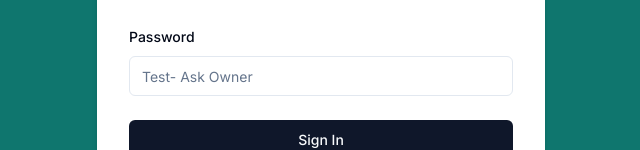
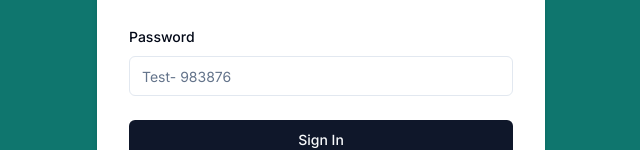
Before and after one commit to RajanPandey1311/Trueloop, a Next.js app: page /sign-in in a window 1280 px wide. Shown: the part 416-566 px from the top of the page, without its empty margins (319-959 px from the left). Built offline with nearby package versions, Linux system fonts and the light colour scheme.

Commit message:
Given Cred of login

```diff
--- a/src/app/(auth)/sign-in/page.tsx
+++ b/src/app/(auth)/sign-in/page.tsx
@@ -96,7 +96,7 @@ export default function SignInForm() {
               render={({ field }) => (
                 <FormItem>
                   <FormLabel>Password</FormLabel>
-                  <Input type="password" placeholder='Test- Ask Owner' {...field} />
+                  <Input type="password" placeholder='Test- 983876' {...field} />
                   <FormMessage />
                 </FormItem>
               )}
```
